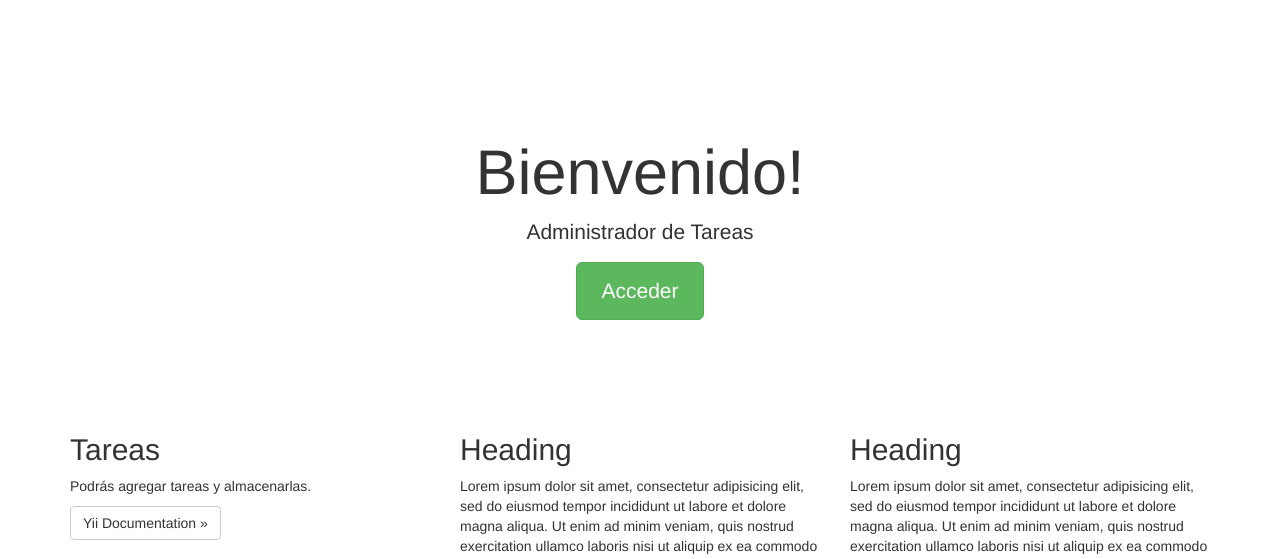
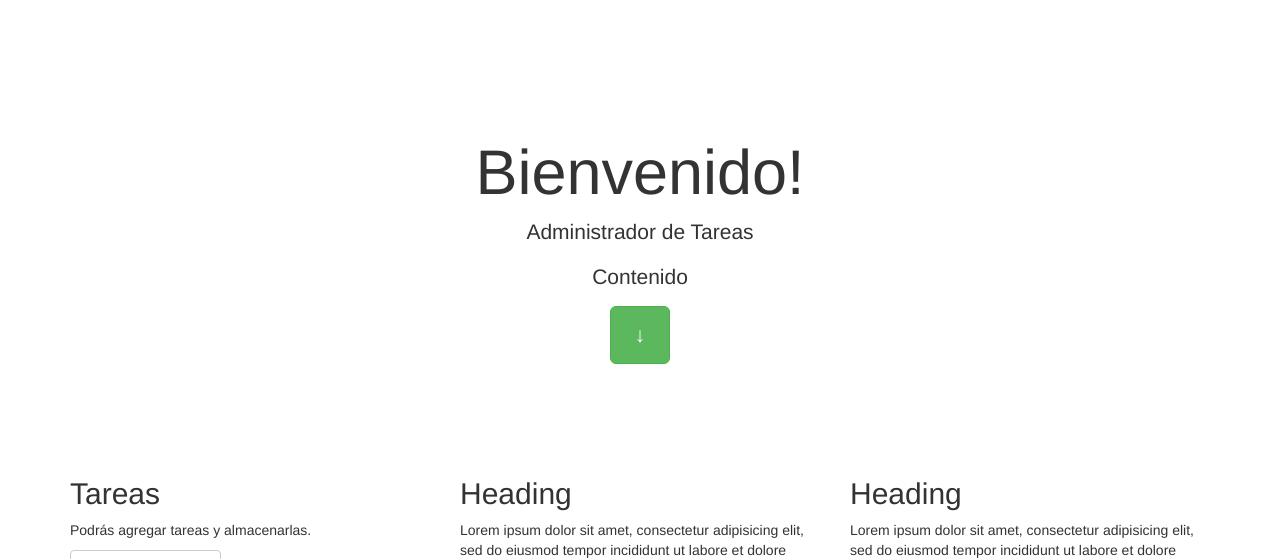
Before and after one commit to cesartejeda/ProyectoFinal, a Yii app: template MiAplicacion/views/site/index.php in a window 1280 px wide. Shown: the top 559 px of the page. Run offline with PHP 8.4 and a stand-in for Yii, Linux system fonts and the light colour scheme; the template is opened without the code that fills it, so the values that code supplies are empty; some libraries are stand-ins or nearby versions.

Commit message:
sexta edicion

```diff
--- a/MiAplicacion/views/site/index.php
+++ b/MiAplicacion/views/site/index.php
@@ -11,8 +11,8 @@ $this->title = 'My Yii Application';
         <h1>Bienvenido!</h1>
 
         <p class="lead">Administrador de Tareas</p>
-
-        <p><a class="btn btn-lg btn-success" href="/tareas/index">Acceder</a></p>
+        <p class="lead">Contenido</p>
+        <p><a class="btn btn-lg btn-success" href="#">↓</a></p>
     </div>
 
     <div class="body-content">
```
